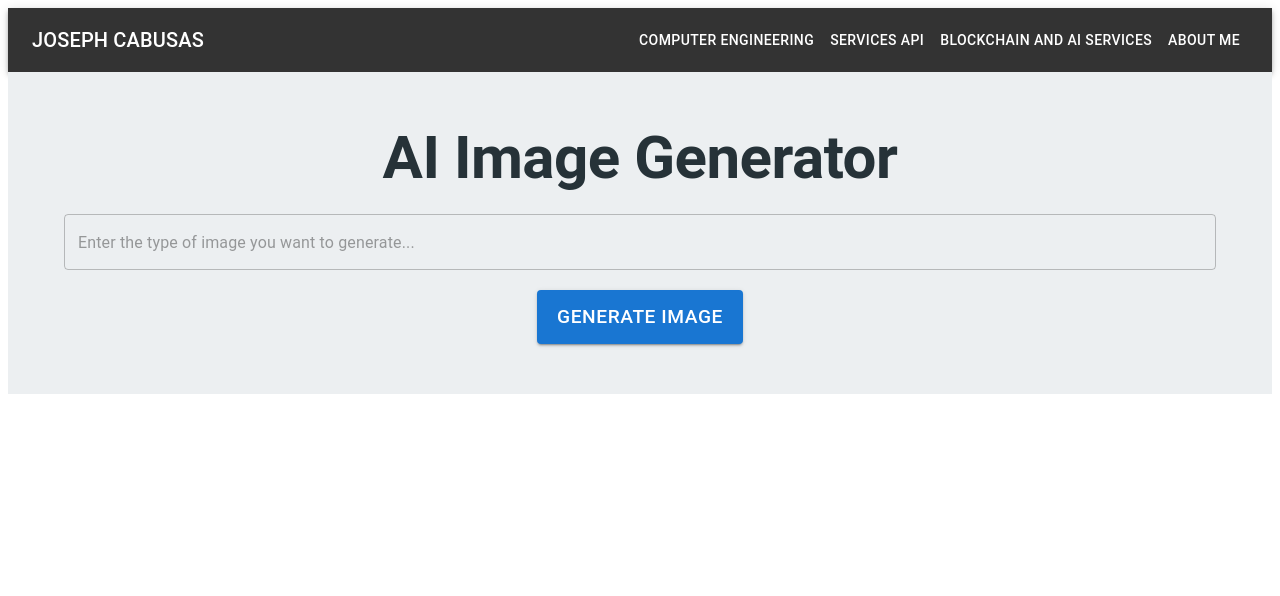
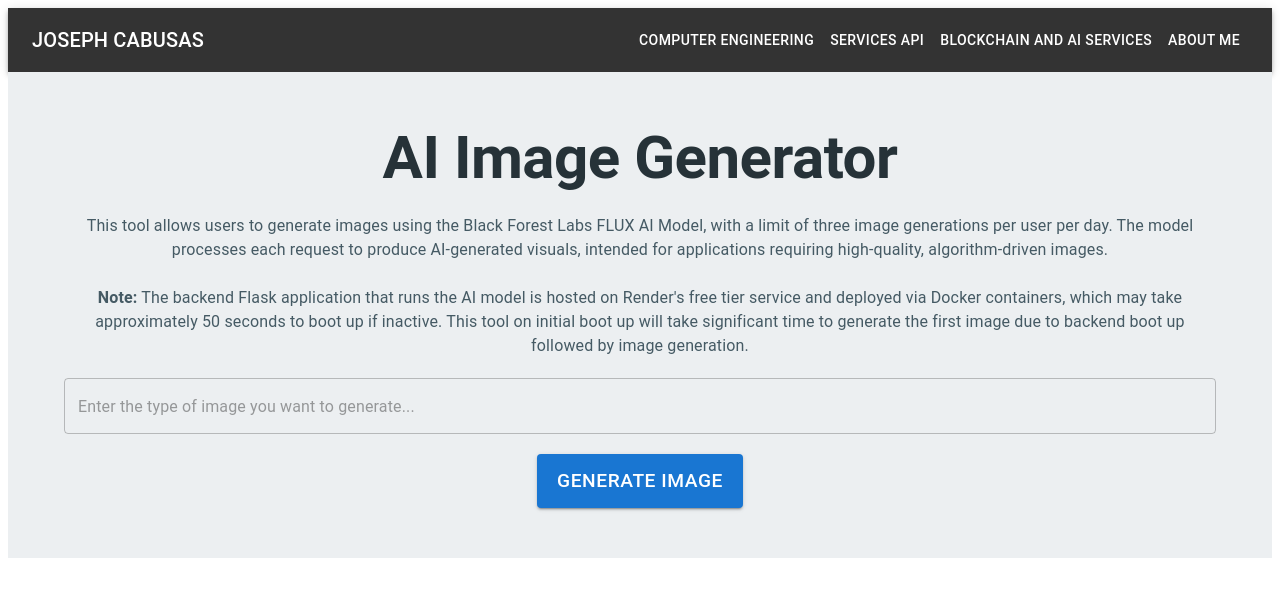
Before and after one commit to jdcabusas/website_Joseph, a React (Create React App) app in the folder frontend/video-player/: page /image-generator in a window 1280 px wide. Shown: the top 596 px of the page. Built offline with nearby package versions, Linux system fonts and the light colour scheme.

Commit message:
Added user notes for AI Image Generator

```diff
--- a/frontend/video-player/src/ImageGenerator.js
+++ b/frontend/video-player/src/ImageGenerator.js
@@ -95,6 +95,12 @@ const ImageGenerator = () => {
           AI Image Generator
         </Typography>
 
+        <Typography variant="body1" sx={{ color: '#455a64', textAlign: 'center', marginBottom: '20px' }}>
+            This tool allows users to generate images using the Black Forest Labs FLUX AI Model, with a limit of three image generations per user per day. The model processes each request to produce AI-generated visuals, intended for applications requiring high-quality, algorithm-driven images.
+            <br /><br />
+            <strong>Note:</strong> The backend Flask application that runs the AI model is hosted on Render's free tier service and deployed via Docker containers, which may take approximately 50 seconds to boot up if inactive. This tool on initial boot up will take significant time to generate the first image due to backend boot up followed by image generation.
+          </Typography>
+
         <TextField
           variant="outlined"
           fullWidth
```
